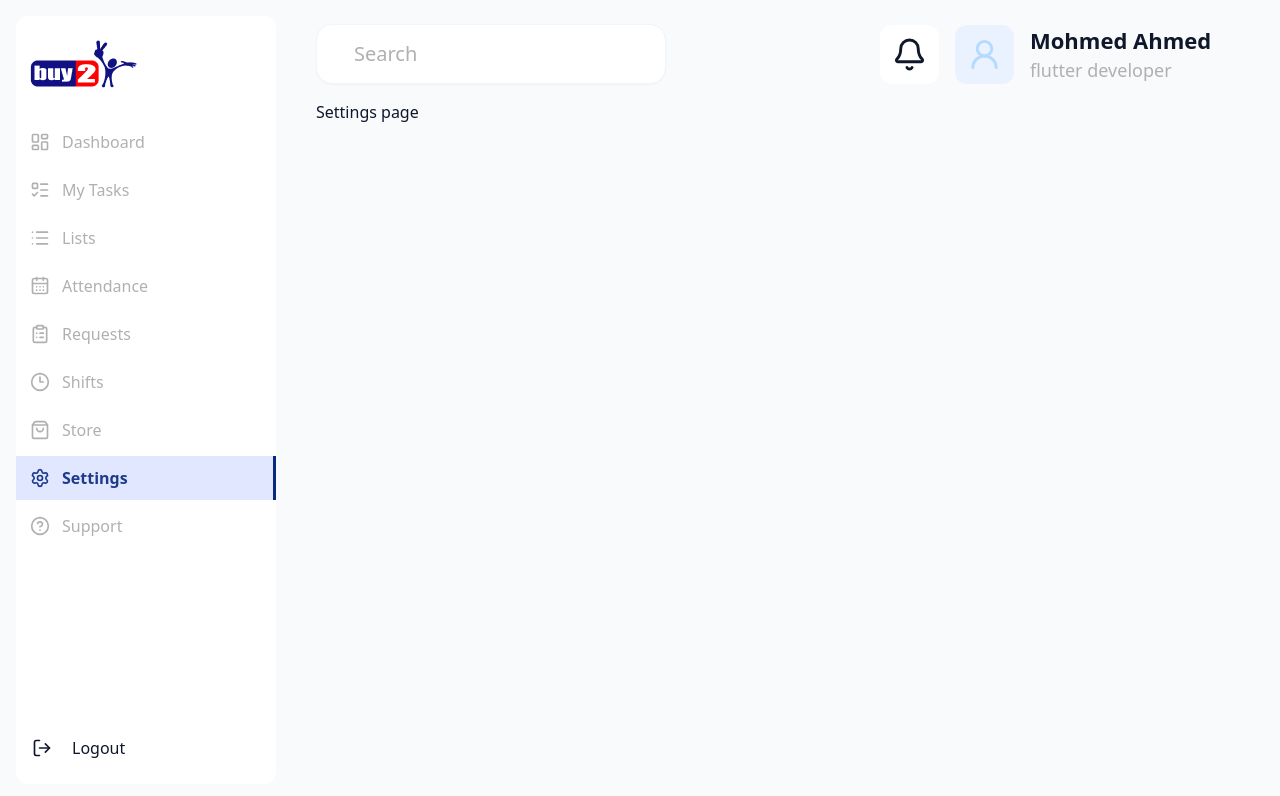
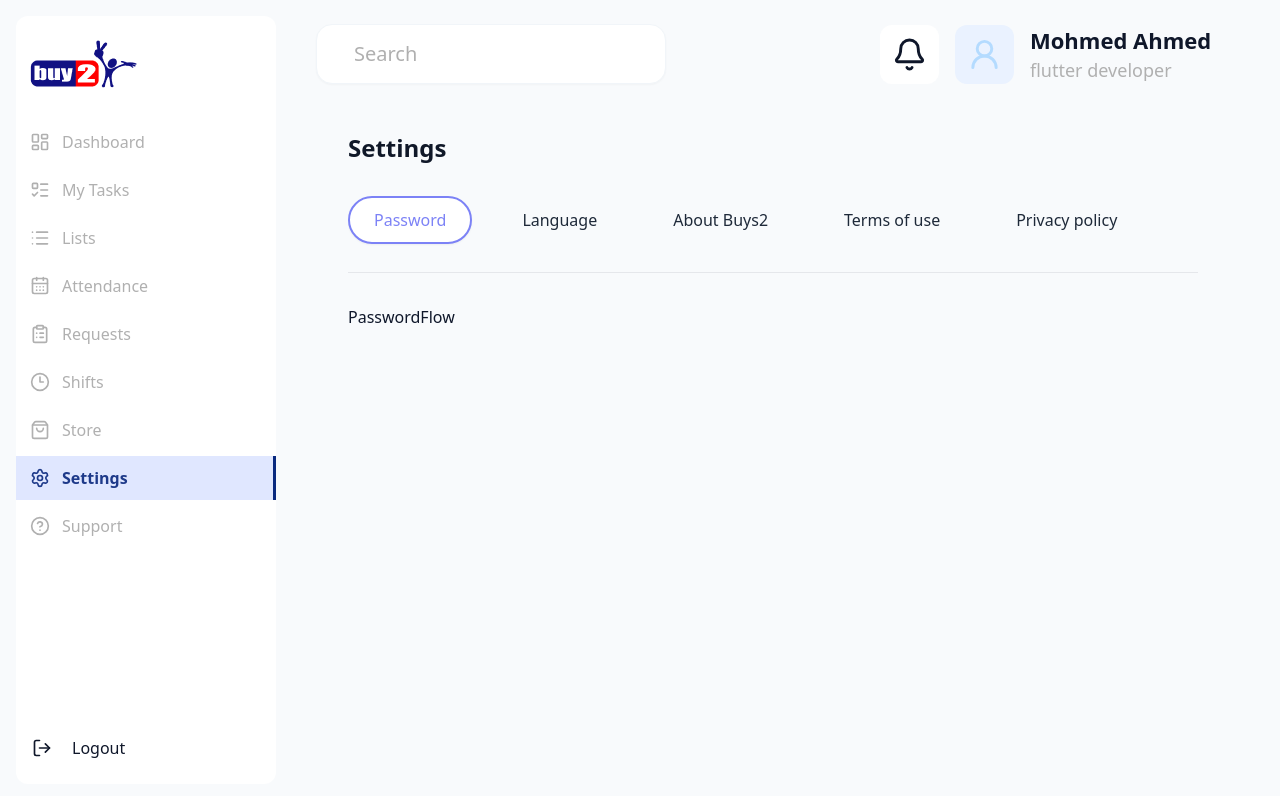
Before and after one commit to boda213-alaa-mohmad/buy2-hr-system, a Next.js app: page /dashboard/settings in a window 1280 px wide. Shown: the top 796 px of the page. Built offline with nearby package versions, Linux system fonts and the light colour scheme.

Commit message:
feat(settings): setup tabs navigation and structure

```diff
--- a/src/app/dashboard/settings/page.tsx
+++ b/src/app/dashboard/settings/page.tsx
@@ -1,7 +1,62 @@
-import React from 'react'
+"use client";
 
-export default function Settings() {
+import { useState } from "react";
+import { SettingsTab } from "@/types/task";
+import PasswordFlow from "@/features/Settings/components/PasswordFlow/PasswordFlow";
+import LanguageSettings from "@/features/Settings/components/LanguageSettings/LanguageSettings";
+import AboutBuys from "@/features/Settings/components/AboutBuys/AboutBuys";
+import PolicyContent from "@/features/Settings/components/PolicyContent/PolicyContent";
+
+export default function SettingsPage() {
+  const [activeTab, setActiveTab] = useState<SettingsTab>("password");
+
+  const tabs: { id: SettingsTab; label: string }[] = [
+    { id: "password", label: "Password" },
+    { id: "language", label: "Language" },
+    { id: "about", label: "About Buys2" },
+    { id: "terms", label: "Terms of use" },
+    { id: "privacy", label: "Privacy policy" },
+  ];
+
   return (
-    <div>Settings page</div>
-  )
+    <div className="p-8 max-w-6xl mx-auto space-y-6">
+      {/* Title */}
+      <h1 className="text-2xl font-bold text-gray-900 mb-8">Settings</h1>
+
+      {/* Navigation Header Section */}
+      <div>
+        {/* Tabs Row */}
+        <div className="flex items-center space-x-6 overflow-x-auto pb-1">
+          {tabs.map((tab) => {
+            const isActive = activeTab === tab.id;
+            return (
+              <button
+                key={tab.id}
+                onClick={() => setActiveTab(tab.id)}
+                className={`px-6 py-2.5 rounded-full text-base font-medium cursor-pointer border-2 transition-colors duration-150 whitespace-nowrap ${
+                  isActive
+                    ? "border-[#7C82F6] text-[#7C82F6] bg-white shadow-xs"
+                    : "border-transparent text-gray-800 hover:text-[#7C82F6]"
+                }`}
+              >
+                {tab.label}
+              </button>
+            );
+          })}
+        </div>
+
+        {/* Separate Bottom Border with Exact Figma Spacing */}
+        <div className="border-b border-gray-200 mt-6" />
+      </div>
+
+      {/* Dynamic View */}
+      <div className="pt-2">
+        {activeTab === "password" && <PasswordFlow />}
+        {activeTab === "language" && <LanguageSettings />}
+        {activeTab === "about" && <AboutBuys />}
+        {activeTab === "terms" && <PolicyContent type="terms" />}
+        {activeTab === "privacy" && <PolicyContent type="privacy" />}
+      </div>
+    </div>
+  );
 }
--- /dev/null
+++ b/src/features/Settings/components/AboutBuys/AboutBuys.tsx
@@ -0,0 +1,7 @@
+import React from 'react'
+
+export default function AboutBuys() {
+  return (
+    <div>AboutBuys</div>
+  )
+}
--- /dev/null
+++ b/src/features/Settings/components/LanguageSettings/LanguageSettings.tsx
@@ -0,0 +1,5 @@
+import React from "react";
+
+export default function LanguageSettings() {
+  return <div>LanguageSettings</div>;
+}
--- /dev/null
+++ b/src/features/Settings/components/PasswordFlow/PasswordFlow.tsx
@@ -0,0 +1,3 @@
+export default function PasswordFlow() {
+    return <div>PasswordFlow</div>;
+}
--- /dev/null
+++ b/src/features/Settings/components/PolicyContent/PolicyContent.tsx
@@ -0,0 +1,9 @@
+import React from "react";
+
+interface TypeContent {
+    type: string;
+}
+
+export default function PolicyContent({type}: TypeContent) {
+  return <div>PolicyContent</div>;
+}
--- a/src/types/task.ts
+++ b/src/types/task.ts
@@ -10,3 +10,16 @@ export interface Task {
   };
   status?: "default" | "editing" | "overdue";
 }
+
+export type SettingsTab =
+  | "password"
+  | "language"
+  | "about"
+  | "terms"
+  | "privacy";
+
+// export interface PasswordRequirement {
+//   id: string;
+//   label: string;
+//   isValid: boolean;
+// }
```
Also changed, not shown: src/features/Settings/components/AboutBuys/AboutBuys.module.css (added), src/features/Settings/components/LanguageSettings/LanguageSettings.module.css (added), src/features/Settings/components/PasswordFlow/PasswordFlow.module.css (added), src/features/Settings/components/PolicyContent/PolicyContent.module.css (added).
